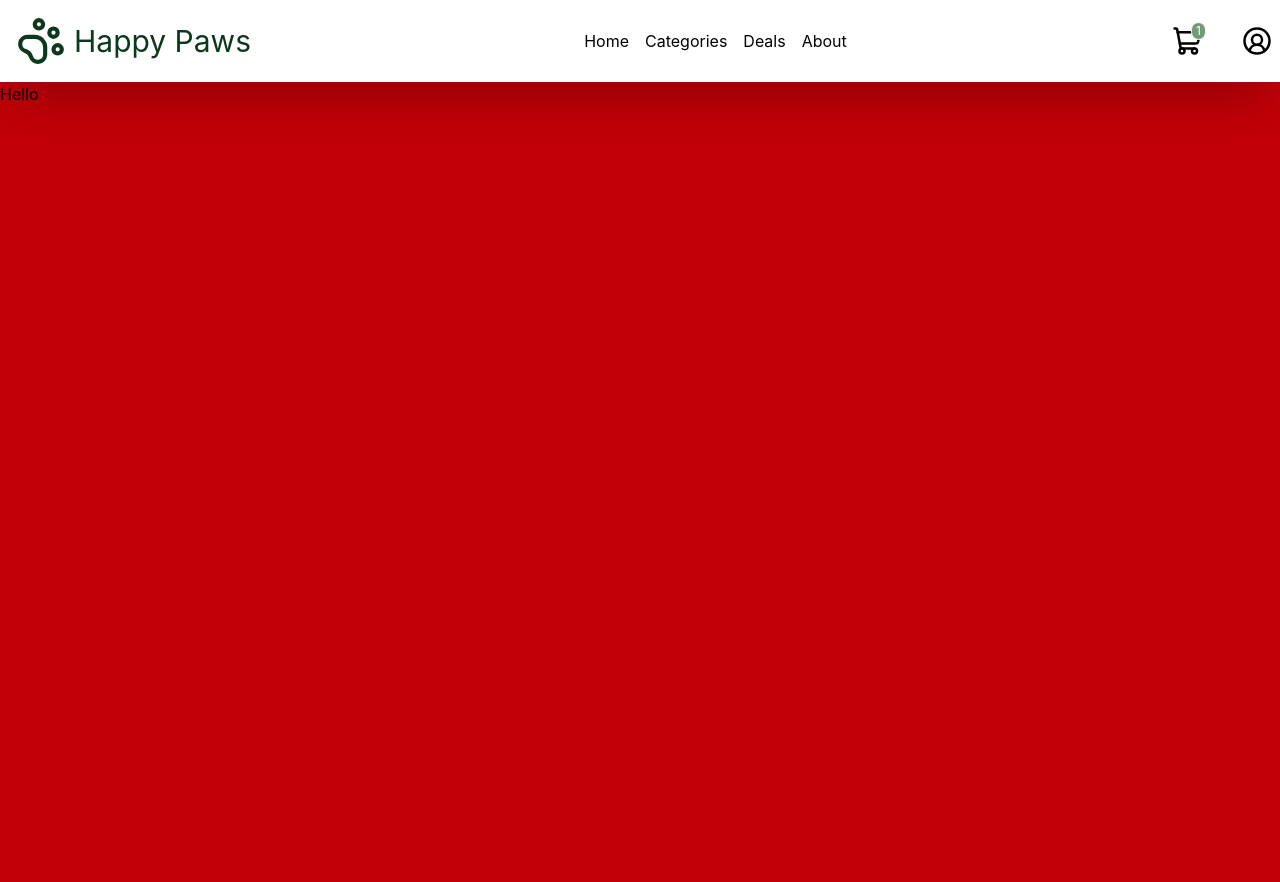
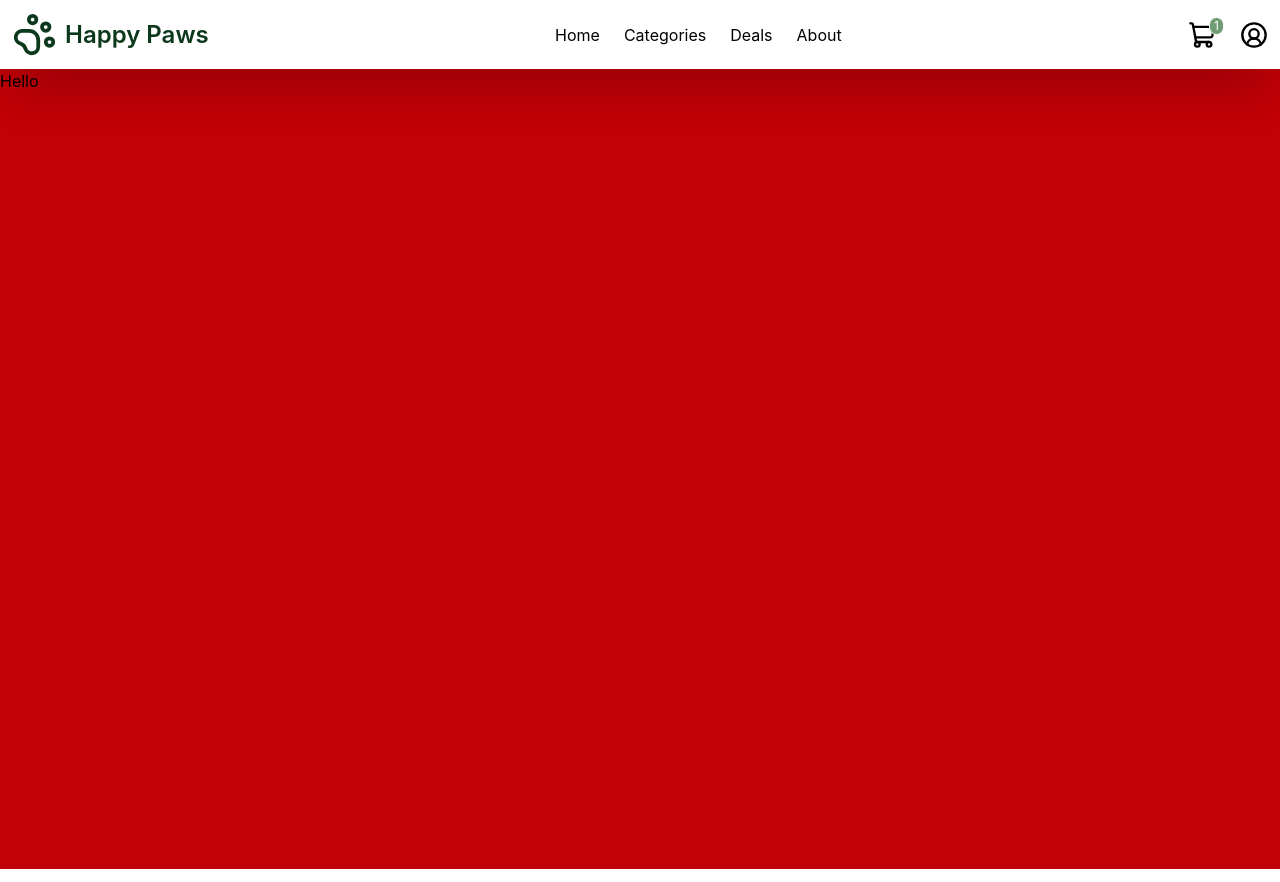
Before and after one commit to ArrMannDev/Happy-Pet-Store, a React (Vite) app: page / in a window 1280 px wide. Built offline with nearby package versions, Linux system fonts and the light colour scheme.

Commit message:
fixed: NavBar

```diff
--- a/src/App.tsx
+++ b/src/App.tsx
@@ -9,7 +9,7 @@ function App() {
       <Routes>
         <Route path="/" element={<PageLayOut />}>
           <Route index element={<HomePage />} />
-          <Route path="cart" element={<AddToCartPage />} />
+          <Route path="/cart" element={<AddToCartPage />} />
         </Route>
       </Routes>
     </Router>
--- a/src/components/Navbar.tsx
+++ b/src/components/Navbar.tsx
@@ -1,19 +1,24 @@
+import { useState } from "react";
 import type { NavItem } from "../type/type";
 import { Link } from "react-router-dom";
-import { PawPrint } from "lucide-react";
-import { ShoppingCart } from "lucide-react";
-import { CircleUserRound } from "lucide-react";
+import { PawPrint, ShoppingCart, CircleUserRound, Menu, X } from "lucide-react";
 
 export default function Navbar({ navLinks }: { navLinks: NavItem[] }) {
+  const [open, setOpen] = useState(false);
+
   return (
-    <div className="sticky w-full flex justify-center top-0 z-1">
-      <div className="w-full flex flex-row justify-between items-center p-2 shadow-2xl">
-        <div className="flex flex-row items-center p-2 gap-2">
-          <PawPrint size={50} className="text-[#0c381b]" />
-          <span className="text-[#0c381b] text-3xl">Happy Paws</span>
+    <div className="sticky top-0 z-50 w-full bg-white shadow-2xl">
+      <div className="w-full flex justify-between items-center p-3">
+        {/* Logo */}
+        <div className="flex items-center gap-2">
+          <PawPrint size={45} className="text-[#0c381b]" />
+          <span className="text-[#0c381b] text-2xl font-semibold">
+            Happy Paws
+          </span>
         </div>
 
-        <nav className="flex flex-row items-center justify-center gap-4">
+        {/* Desktop Nav */}
+        <nav className="hidden md:flex items-center gap-6">
           {navLinks.map((link, key) => (
             <Link
               to={link.link}
@@ -24,16 +29,65 @@ export default function Navbar({ navLinks }: { navLinks: NavItem[] }) {
             </Link>
           ))}
         </nav>
-        <div className="flex items-center justify-center gap-10">
-          <div className="flex items-center justify-center relative">
-            <ShoppingCart size={30} />
-            <p className="absolute -top-1 -right-1 text-xs border rounded-full px-1 bg-[#6F9B75] text-white">
+
+        {/* Right Icons (Desktop only) */}
+        <div className="hidden md:flex items-center gap-6">
+          {/* Cart */}
+          <Link to="/cart" className="relative">
+            <ShoppingCart size={28} />
+            <p className="absolute -top-1 -right-2 text-xs border rounded-full px-1 bg-[#6F9B75] text-white">
               1
             </p>
-          </div>
-          <CircleUserRound size={30} />
+          </Link>
+
+          {/* Login */}
+          <Link to="/login">
+            <CircleUserRound size={28} />
+          </Link>
         </div>
+
+        {/* Burger Menu (Mobile only) */}
+        <button className="md:hidden" onClick={() => setOpen(!open)}>
+          {open ? <X size={28} /> : <Menu size={28} />}
+        </button>
       </div>
+
+      {/* Mobile Menu */}
+      {open && (
+        <div className="md:hidden flex flex-col items-center gap-4 py-5 border-t bg-white">
+          {/* Nav Links */}
+          {navLinks.map((link, key) => (
+            <Link
+              to={link.link}
+              key={key}
+              onClick={() => setOpen(false)}
+              className="text-lg hover:text-[#7CA982]"
+            >
+              {link.title}
+            </Link>
+          ))}
+
+          {/* Cart (Mobile) */}
+          <Link
+            to="/cart"
+            onClick={() => setOpen(false)}
+            className="flex items-center gap-2 text-lg"
+          >
+            <ShoppingCart size={20} />
+            <span>Cart</span>
+          </Link>
+
+          {/* Login (Mobile) */}
+          <Link
+            to="/login"
+            onClick={() => setOpen(false)}
+            className="flex items-center gap-2 text-lg"
+          >
+            <CircleUserRound size={20} />
+            <span>Login</span>
+          </Link>
+        </div>
+      )}
     </div>
   );
 }
--- a/src/pages/AddToCartPage.tsx
+++ b/src/pages/AddToCartPage.tsx
@@ -1,3 +1,3 @@
-export default function AddToCart() {
+export default function AddToCartPage() {
   return <div>AddToCart</div>;
 }
```
